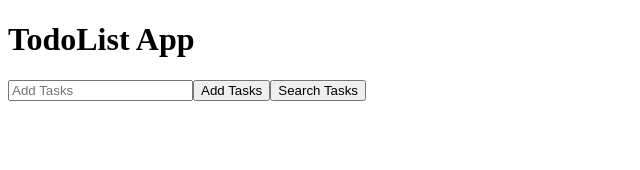
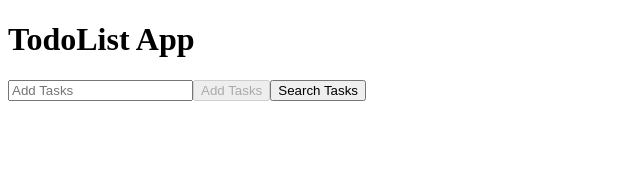
Before and after one commit to mitsuya-creator/reactJS, a React (Create React App) app: page / in a window 1280 px wide. Both pictures are taken after a click on the button "Create TodoList". Shown: the top 170 px of the page, without its empty margins (0-640 px from the left). Built offline with nearby package versions, Linux system fonts and the light colour scheme.

Commit message:
handleEmptyTitle

```diff
--- a/src/reactDev/createTasks.js
+++ b/src/reactDev/createTasks.js
@@ -7,7 +7,7 @@ export default function AddTasks({ onAddBTn, setText, text, setAddTodo }) {
     return (
         <>
             <input type="text" value={text} placeholder="Add Tasks" onChange={e => handleOnChange(e)} />
-            <button type="button" onClick={() => onAddBTn(text)}>Add Tasks</button>
+            <button type="button" onClick={() => onAddBTn(text)} disabled={text === ""}>Add Tasks</button>
             <button type="button" onClick={() => setAddTodo(false)}>Search Tasks</button>
         </>
     )
```
